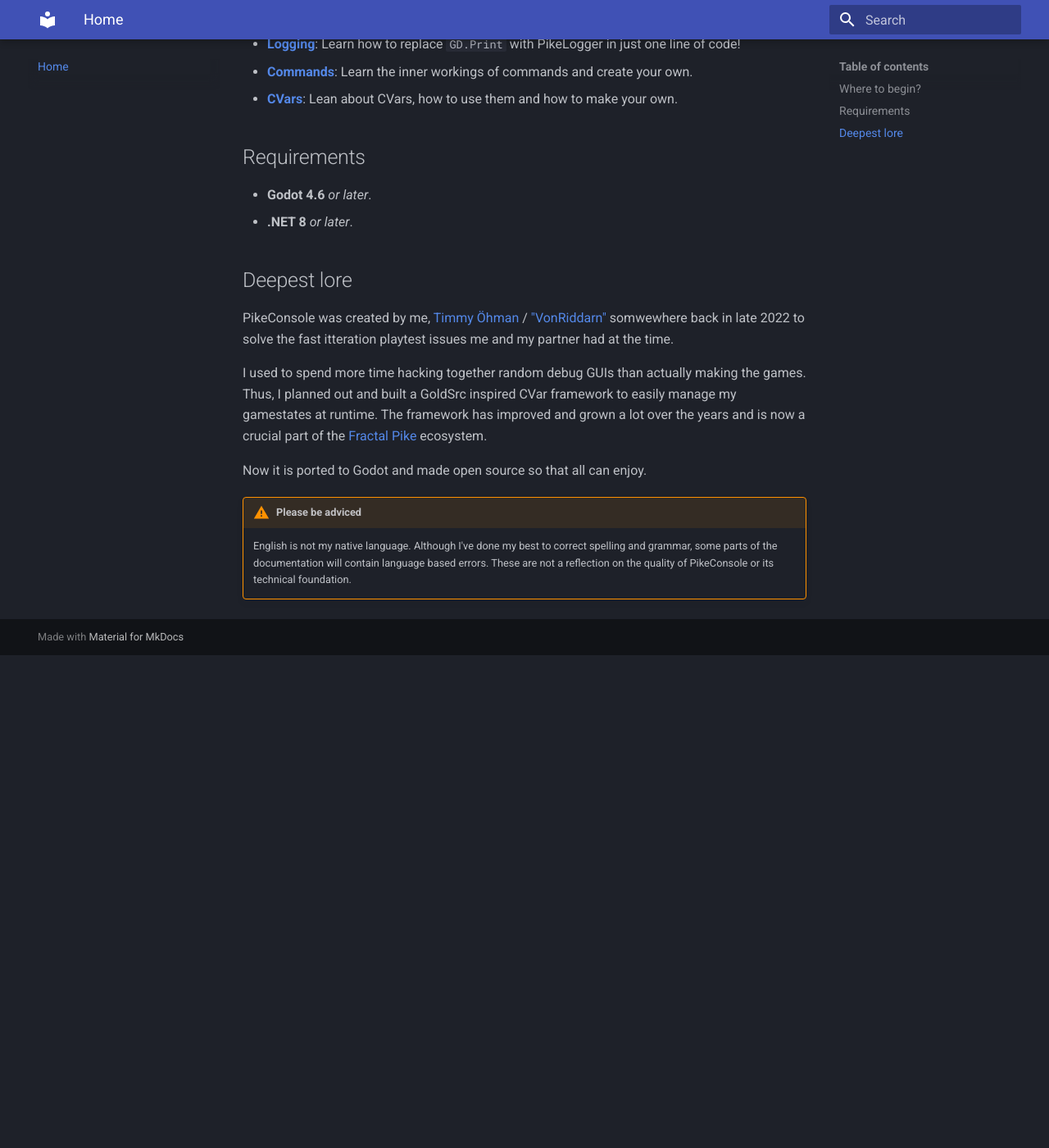
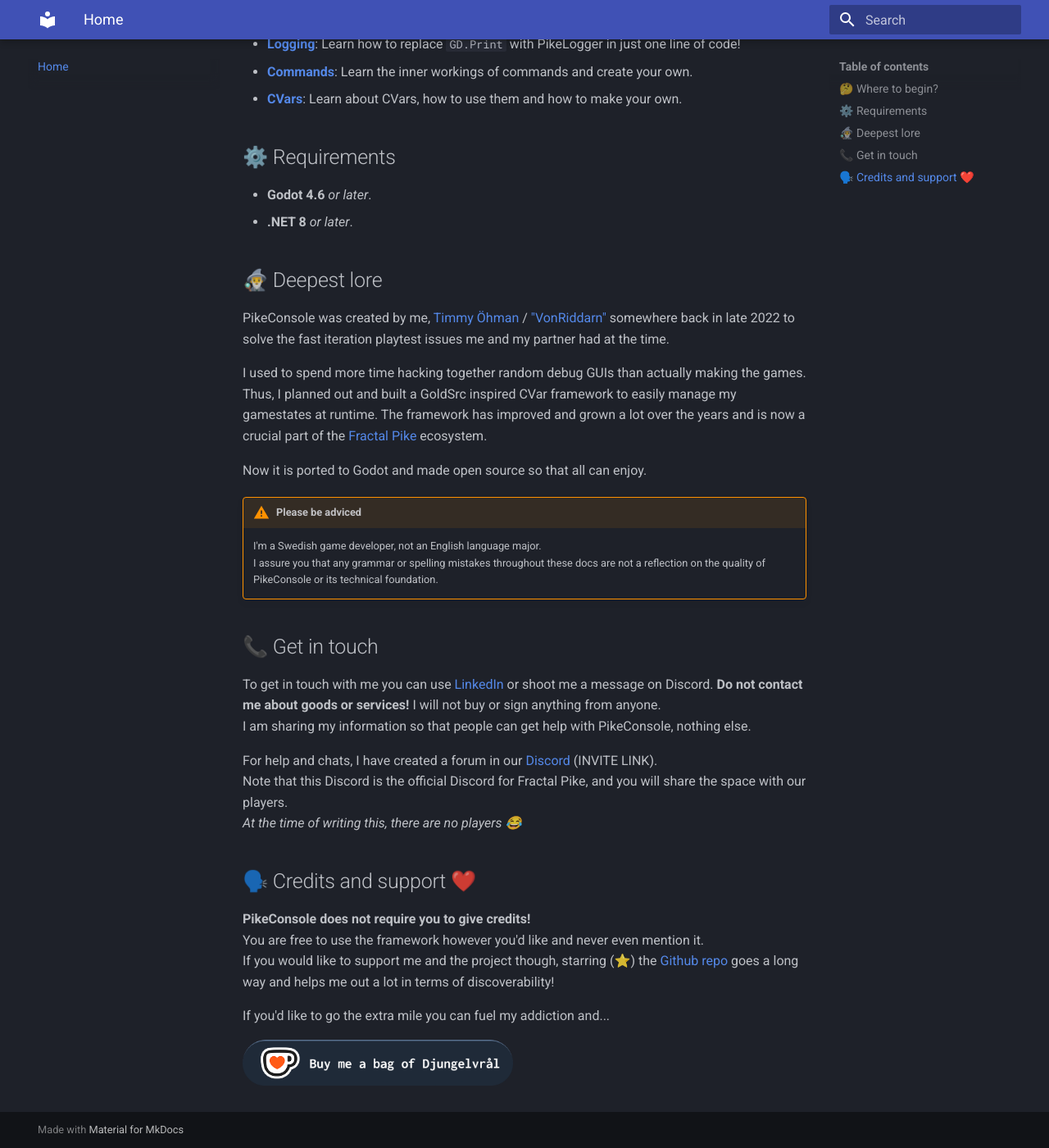
Before and after one commit to VonRiddarn/PikeConsole, an MkDocs documentation site: the page built from docs/index.md, in a window 1280 px wide and 1400 px high, scrolled down 1097 px. Shown: the whole window at 82% size. Built offline with MkDocs 1.6.1 and Material for MkDocs 9.7.7, drawn with Linux system fonts in a browser that asks for light colours; before the commit the page ends 1896 px from its top, so only the background shows below that; some of the changed text lies outside the part shown.

Commit message:
docs: finalize the landing page

```diff
--- a/docs/index.md
+++ b/docs/index.md
@@ -18,7 +18,7 @@
 All versioning, upkeep and issue tracking are done when time allows for me to do so.
 ///
 
-## Where to begin?
+## 🤔 Where to begin?
 At the top of the page you've got tabs for any and all available root-pages at all times.
 If you're on mobile, these are inside the hamburger icon in the top left.
 
@@ -29,20 +29,40 @@
 - **[Getting Started](guides/getting_started.md)**: Get the console setup and run your first command in less than 2 minutes!
 - **[Logging](guides/logging.md)**: Learn how to replace `GD.Print` with PikeLogger in just one line of code!
 - **[Commands](guides/commands.md)**: Learn the inner workings of commands and create your own.
-- **[CVars](guides/cvars.md)**: Lean about CVars, how to use them and how to make your own.
+- **[CVars](guides/cvars.md)**: Learn about CVars, how to use them and how to make your own.
 
-## Requirements
+## ⚙️ Requirements
 * **Godot 4.6** _or later_.
 * **.NET 8** _or later_.
 
-## Deepest lore
-PikeConsole was created by me, [Timmy Öhman](https://www.linkedin.com/in/timmyohman/) / ["VonRiddarn"](https://github.com/VonRiddarn) somwewhere back in late 2022 to solve the fast itteration playtest issues me and my partner had at the time.
+## 🧙‍♂️ Deepest lore
+PikeConsole was created by me, [Timmy Öhman](https://www.linkedin.com/in/timmyohman/) / ["VonRiddarn"](https://github.com/VonRiddarn) somewhere back in late 2022 to solve the fast iteration playtest issues me and my partner had at the time.
 
 I used to spend more time hacking together random debug GUIs than actually making the games. Thus, I planned out and built a GoldSrc inspired CVar framework to easily manage my gamestates at runtime. The framework has improved and grown a lot over the years and is now a crucial part of the [Fractal Pike](https://www.fractalpike.com) ecosystem.
 
 Now it is ported to Godot and made open source so that all can enjoy.
 
 /// warning | Please be adviced
-English is not my native language. Although I've done my best to correct spelling and grammar, some parts of the documentation will contain language based errors.
-These are not a reflection on the quality of PikeConsole or its technical foundation.
+I'm a Swedish game developer, not an English language major.
+I assure you that any grammar or spelling mistakes throughout these docs are not a reflection on the quality of PikeConsole or its technical foundation.
 ///
+
+## 📞 Get in touch
+
+To get in touch with me you can use [LinkedIn](https://www.linkedin.com/in/timmyohman/) or shoot me a message on Discord.
+**Do not contact me about goods or services!** I will not buy or sign anything from anyone.
+I am sharing my information so that people can get help with PikeConsole, nothing else.
+
+For help and chats, I have created a forum in our [Discord](https://discord.gg/ZFugG8Tgr3) (INVITE LINK).
+Note that this Discord is the official Discord for Fractal Pike, and you will share the space with our players.
+_At the time of writing this, there are no players 😂_
+
+## 🗣️ Credits and support ❤️
+
+**PikeConsole does not require you to give credits!**
+You are free to use the framework however you'd like and never even mention it.
+If you would like to support me and the project though, starring (⭐) the [Github repo](https://github.com/VonRiddarn/PikeConsole) goes a long way and helps me out a lot in terms of discoverability!
+
+If you'd like to go the extra mile you can fuel my addiction and...
+
+<img style="height: 56px; width: auto;" src="_media/kofi-button.png" alt="Buy me a bag of Djungelvrål @ Ko-fi" />
```
